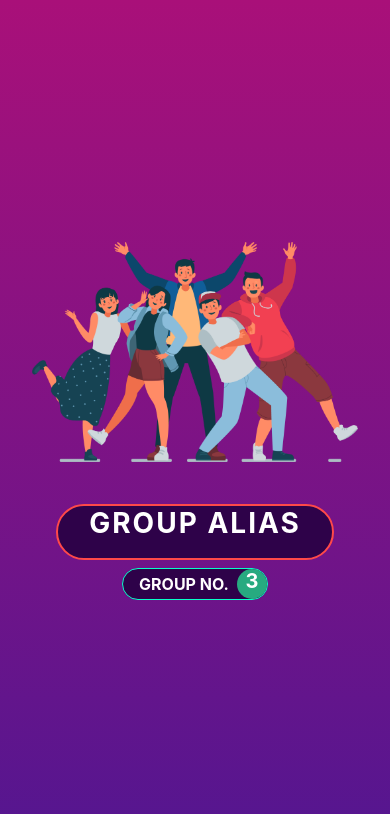
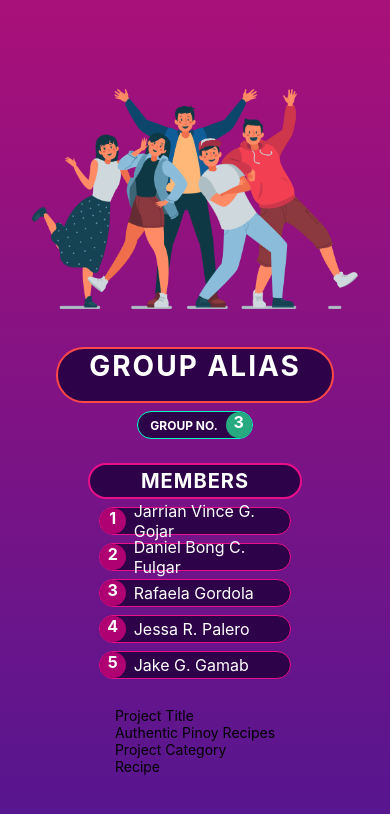
Before and after one commit to godkingjay/MSD-Group-3-Activity-01, a React Native app: screen / in a window 390 px wide. Shown: the top 814 px of the page. Built offline with nearby package versions, Linux system fonts and the light colour scheme.

Commit message:
ADD: Members

```diff
--- a/App.js
+++ b/App.js
@@ -1,5 +1,5 @@
 import globalStyles from './assets/styles/global';
-import { Text, View } from 'react-native';
+import { ScrollView, Text, View } from 'react-native';
 import { NativeBaseProvider, Spinner } from 'native-base';
 import { group, appTheme } from './assets/js/objects';
 import GroupInfo from './assets/components/GroupInfo';
@@ -13,7 +13,9 @@ export default function App() {
         colors={ [ appTheme.bg01, appTheme.bg02 ] }
         style={ globalStyles.container }
       >
-        <GroupInfo/>
+        <ScrollView style={ globalStyles.main }>
+          <GroupInfo/>
+        </ScrollView>
       </LinearGradient>
     </View>
   );
--- a/assets/components/GroupInfo.js
+++ b/assets/components/GroupInfo.js
@@ -1,8 +1,10 @@
+import { LinearGradient } from "expo-linear-gradient";
 import React from "react";
-import { Image, StyleSheet, Text, View } from "react-native";
+import { FlatList, Image, StyleSheet, Text, View } from "react-native";
 import { group, appTheme } from "../js/objects";
 
 export default function GroupInfo(){
+  let mem = 1;
   return(
     <View style={styles.wrapper}>
       <View style={styles.imageCtn}>
@@ -16,6 +18,29 @@ export default function GroupInfo(){
           <Text style={ styles.groupNumberLabel }>Group No.</Text>
           <Text style={ styles.groupNumberValue }>{ group.number }</Text>
         </View>
+        <View style={ styles.membersCtn }>
+          <View style={ styles.memberHeader }>
+            <Text style={ styles.memberHeaderText }>Members</Text>
+          </View>
+          { group.members.map((name, value) => {
+            return(
+              <View key={mem - 1} style={ styles.memberCard }>
+                <Text style={ styles.memberNum }>{ mem++ }</Text>
+                <Text style={ styles.memberName }>{ name }</Text>
+              </View>
+            )
+          })}
+        </View>
+        <View style={ styles.projectInfoCtn }>
+          <View>
+            <Text>Project Title</Text>
+            <Text>{ group.projectTitle }</Text>
+          </View>
+          <View>
+            <Text>Project Category</Text>
+            <Text>{ group.projectCategory }</Text>
+          </View>
+        </View>
       </View>
     </View>
   );
@@ -28,23 +53,25 @@ const styles = StyleSheet.create({
     flex: 1,
     display: 'flex',
     alignItems: 'center',
+    justifyContent: 'center',
   },
   imageCtn: {
     width: '100%',
     marginVertical: 12,
-    marginTop: 'auto',
+    flex: 1,
   },
   image: {
+    marginTop: 'auto',
     width: '100%',
     height: 256,
     resizeMode: 'contain'
   },
   infoCtn: {
+    flex: 1.5,
     width: '100%',
     maxWidth: 498,
-    marginBottom: 'auto',
     paddingHorizontal: 24,
-    paddingVertical: 12,
+    paddingVertical: 8,
     alignItems: 'center',
     display: 'flex',
   },
@@ -70,8 +97,8 @@ const styles = StyleSheet.create({
   groupNumberCtn: {
     display: 'flex',
     flexDirection: 'row',
-    height: 32,
-    maxHeight: 32,
+    height: 28,
+    maxHeight: 28,
     alignItems: 'center',
     marginVertical: 8,
     backgroundColor: appTheme.card.number.bg,
@@ -81,9 +108,9 @@ const styles = StyleSheet.create({
     elevation: 8
   },
   groupNumberLabel: {
-    fontSize: 16,
+    fontSize: 12,
     paddingHorizontal: 8,
-    paddingLeft: 16,
+    paddingLeft: 12,
     color: appTheme.card.number.label,
     textTransform: 'uppercase',
     fontWeight: 'bold',
@@ -98,6 +125,67 @@ const styles = StyleSheet.create({
     textAlign: 'center',
     textAlignVertical: 'center',
     fontWeight: 'bold',
+    fontSize: 16,
+  },
+  membersCtn: {
+    marginTop: 16,
+    width: '100%',
+    justifyContent: 'center',
+    paddingHorizontal: 32,
+    alignItems: 'center',
+  },
+  memberHeader: {
+    width: '100%',
+    backgroundColor: appTheme.card.member.bg,
+    borderRadius: 128,
+    paddingVertical: 4,
+    borderWidth: 2,
+    borderColor: appTheme.card.member.border,
+    elevation: 8,
+    marginBottom: 4
+  },
+  memberHeaderText: {
     fontSize: 20,
+    textTransform: 'uppercase',
+    letterSpacing: 1,
+    fontWeight: 'bold',
+    textAlign: 'center',
+    textAlignVertical: 'center',
+    color: appTheme.card.member.text,
+  },
+  memberCard: {
+    display: 'flex',
+    flexDirection: 'row',
+    marginVertical: 4,
+    elevation: 8,
+    backgroundColor: 'white',
+    borderRadius: 100,
+    width: '90%',
+    height: 28,
+    alignItems: 'center',
+    backgroundColor: appTheme.card.member.members.bg,
+    borderWidth: 1,
+    borderColor: appTheme.card.member.members.border
+  },
+  memberNum: {
+    aspectRatio: 1,
+    height: '100%',
+    textAlign: 'center',
+    textAlignVertical: 'center',
+    backgroundColor: appTheme.card.member.members.number.bg,
+    borderRadius: 100,
+    color: appTheme.card.member.members.number.text,
+    fontWeight: 'bold',
+    fontSize: 16
+  },
+  memberName: {
+    paddingHorizontal: 8,
+    fontSize: 16,
+    color: appTheme.card.member.members.text,
+    flex: 1,
+    textAlignVertical: 'center'
+  },
+  projectInfoCtn: {
+    marginVertical: 24
   }
 });
--- a/assets/js/objects.js
+++ b/assets/js/objects.js
@@ -5,7 +5,10 @@ export const group = {
   degree: 'Bachelor of Science in Computer Science',
   members: [
     'Jarrian Vince G. Gojar',
-    'Jake Gamab',
+    'Daniel Bong C. Fulgar',
+    'Rafaela Gordola',
+    'Jessa R. Palero',
+    'Jake G. Gamab'
   ],
   projectTitle: 'Authentic Pinoy Recipes',
   projectCategory: 'Recipe'
@@ -32,6 +35,20 @@ export const appTheme = {
         bg: '#27AA80',
         text: 'white'
       }
+    },
+    member: {
+      bg: '#2E0249',
+      text: 'white',
+      border: '#E80F88',
+      members: {
+        bg: '#2E0249',
+        text: 'white',
+        border: '#E80F88',
+        number: {
+          bg: '#AF0171',
+          text: 'white',
+        }
+      },
     }
   }
 }
--- a/assets/styles/global.js
+++ b/assets/styles/global.js
@@ -4,8 +4,7 @@ const globalStyles = StyleSheet.create({
   screen: {
     flex: 1,
     backgroundColor: 'white',
-    alignItems: 'center',
-    justifyContent: 'center',
+    height: '100%',
     position: 'relative',
   },
   spinner: {
@@ -19,7 +18,13 @@ const globalStyles = StyleSheet.create({
     justifyContent: 'center',
     alignItems: 'center',
     width: '100%',
-  }
+  },
+  main: {
+    flex: 1,
+    width: '100%',
+    height: '100%',
+    position: 'relative',
+  },
 });
 
 export default globalStyles;
```
